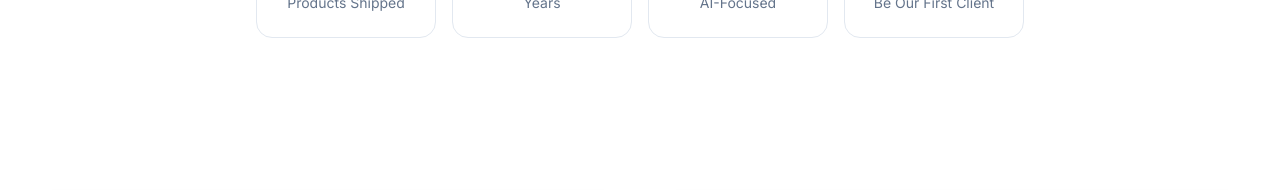
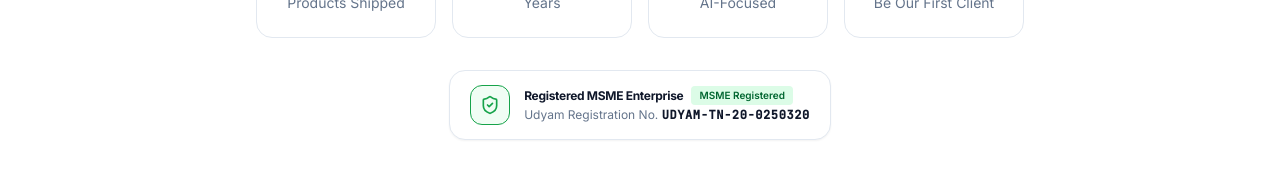
Before and after one commit to sriram-Kannan-45/OFFICIAL_WAVE_INIT_IN, a React (Vite) app in the folder client/: page /about in a window 1280 px wide. Shown: the part 492-682 px from the top of the page. Built offline with nearby package versions, Linux system fonts and the light colour scheme; no server answers.

Commit message:
feat: add verified MSME/Udyam registration badge and footer details

```diff
--- a/client/src/components/About.jsx
+++ b/client/src/components/About.jsx
@@ -70,6 +70,31 @@ export default function About() {
           )
         })}
       </div>
+
+      {/* Trust & Registration Badge */}
+      <div className="mt-8 flex items-center justify-start">
+        <div className="inline-flex flex-col sm:flex-row sm:items-center gap-3.5 px-5 py-3.5 bg-white/80 backdrop-blur-md border border-slate-200/80 rounded-2xl shadow-xs">
+          <div className="w-10 h-10 rounded-xl bg-green-50 border border-green-200/70 flex items-center justify-center text-[#16a34a] flex-shrink-0">
+            <ShieldCheck className="w-5 h-5" />
+          </div>
+          <div>
+            <div className="flex flex-wrap items-center gap-2">
+              <span className="text-xs font-bold text-slate-900 tracking-tight">
+                Registered MSME Enterprise
+              </span>
+              <span className="inline-flex items-center px-2 py-0.5 rounded text-[10px] font-semibold bg-green-100 text-[#15803d]">
+                MSME Registered
+              </span>
+            </div>
+            <div className="text-xs text-slate-600 mt-0.5">
+              Udyam Registration No.{' '}
+              <span className="font-mono font-bold text-slate-800 tracking-wider">
+                UDYAM-TN-20-0250320
+              </span>
+            </div>
+          </div>
+        </div>
+      </div>
     </section>
   )
 }
--- a/client/src/components/Footer.jsx
+++ b/client/src/components/Footer.jsx
@@ -157,8 +157,14 @@ export default function Footer() {
 
         {/* Bottom Bar */}
         <div className="pt-8 flex flex-col sm:flex-row items-center justify-between gap-4 text-xs text-slate-400">
-          <div>
-            © {new Date().getFullYear()} WAVE INIT SOLUTIONS. All rights reserved.
+          <div className="flex flex-col sm:flex-row sm:items-center gap-2 sm:gap-3 text-center sm:text-left">
+            <div>
+              © {new Date().getFullYear()} WAVE INIT SOLUTIONS. All rights reserved.
+            </div>
+            <span className="hidden sm:inline text-slate-300">•</span>
+            <div className="text-slate-500 font-medium">
+              MSME Registered | <span className="font-mono text-slate-600">UDYAM-TN-20-0250320</span>
+            </div>
           </div>
           <div className="flex items-center gap-6">
             <span>Built with modern AI engineering & full-stack rigor.</span>
--- a/client/src/pages/About.jsx
+++ b/client/src/pages/About.jsx
@@ -11,6 +11,7 @@ import {
   Lightbulb,
   Globe,
   TrendingUp,
+  ShieldCheck,
 } from 'lucide-react'
 
 const values = [
@@ -115,6 +116,36 @@ export default function AboutPage() {
                   <div className="text-sm text-text-muted mt-1">{s.label}</div>
                 </div>
               ))}
+            </motion.div>
+
+            {/* MSME Trust Badge */}
+            <motion.div
+              initial={{ opacity: 0, y: 20 }}
+              animate={{ opacity: 1, y: 0 }}
+              transition={{ duration: 0.4, delay: 0.15 }}
+              className="mt-8 flex justify-center"
+            >
+              <div className="inline-flex flex-col sm:flex-row items-center gap-3.5 px-5 py-3.5 bg-white border border-border-light rounded-2xl shadow-xs">
+                <div className="w-10 h-10 rounded-xl bg-accent-50 border border-accent-200/80 flex items-center justify-center text-accent-600 flex-shrink-0">
+                  <ShieldCheck className="w-5 h-5" />
+                </div>
+                <div className="text-center sm:text-left">
+                  <div className="flex flex-wrap items-center justify-center sm:justify-start gap-2">
+                    <span className="text-xs font-bold text-text-primary tracking-tight">
+                      Registered MSME Enterprise
+                    </span>
+                    <span className="inline-flex items-center px-2 py-0.5 rounded text-[10px] font-semibold bg-accent-100 text-green-800">
+                      MSME Registered
+                    </span>
+                  </div>
+                  <div className="text-xs text-text-muted mt-0.5">
+                    Udyam Registration No.{' '}
+                    <span className="font-mono font-bold text-text-primary tracking-wider">
+                      UDYAM-TN-20-0250320
+                    </span>
+                  </div>
+                </div>
+              </div>
             </motion.div>
           </div>
         </section>
```
